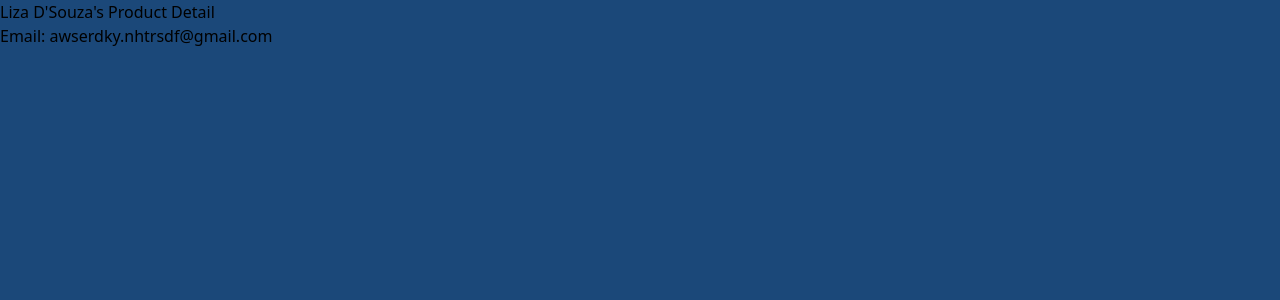
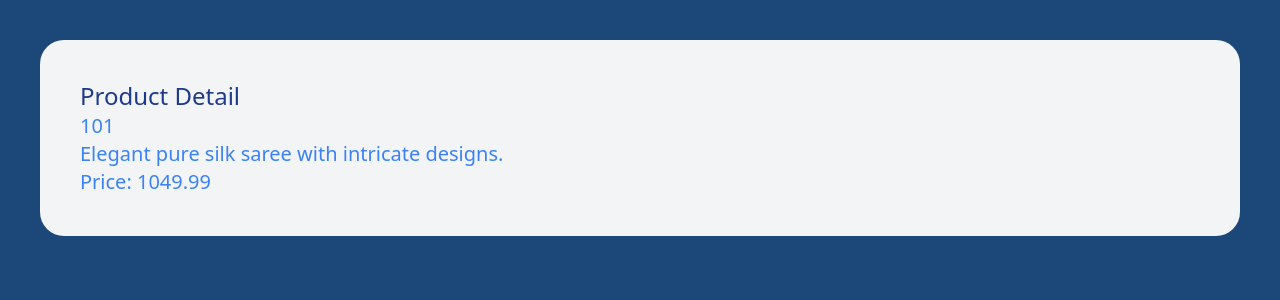
Before and after one commit to braceletProductions/augse-dashboard, a Next.js app: page /product/101 in a window 1280 px wide. Shown: the top 300 px of the page. Built offline with nearby package versions, Linux system fonts and the light colour scheme.

Commit message:
productDetailDummyPage

```diff
--- a/src/pages/product/[productId].jsx
+++ b/src/pages/product/[productId].jsx
@@ -2,6 +2,7 @@
 import React, { useState, useEffect } from "react";
 import { useRouter } from "next/router";
 import customerData from "@/tempData/customerData";
+import productData from "@/tempData/productData";
 
 const ProductDetail = () => {
   const router = useRouter();
@@ -13,6 +14,10 @@ const ProductDetail = () => {
     (customer) => parseInt(customer.productId) === parseInt(productId)
   );
 
+  const matchingProducts = productData.filter(
+    (product) => parseInt(product.id) === parseInt(productId)
+  );
+
   console.log("Customers with matching productId:", matchingCustomers);
 
   if (!matchingCustomers.length) {
@@ -21,11 +26,15 @@ const ProductDetail = () => {
   }
 
   const customer = matchingCustomers[0]; // Take the first matching customer
+  const product = matchingProducts[0]; // Take the first matching customer
 
   return (
-    <div>
-      <h1>{customer.name}'s Product Detail</h1>
-      <p>Email: {customer.email}</p>
+    <div className="bg-gray-100 m-10 p-10 rounded-3xl text-xl text-blue-500">
+      <h1 className="text-blue-900 text-2xl"> Product Detail</h1>
+      <p> {product.id}</p>
+      <p> {product.description}</p>
+      <p>Price: {product.price}</p>
+
       {/* Display other customer details */}
     </div>
   );
--- a/src/pages/shipping/shipping.jsx
+++ b/src/pages/shipping/shipping.jsx
@@ -3,6 +3,7 @@ import Link from "next/link";
 
 import customerData from "@/tempData/customerData";
 import categoryData from "@/tempData/categoryData";
+import productData from "@/tempData/productData"; // Assuming you have this file
 
 const Shipping = () => {
   return (
@@ -12,7 +13,12 @@ const Shipping = () => {
           Shipping is Pending
         </h1>
         <div className="flex flex-col">
-          {customerData.map((customer) => (
+          {customerData.map((customer) => {
+            const product = productData.find(
+              (product) => product.id === customer.productId
+            );
+
+            return (
               <div
                 key={customer.id}
                 className="flex flex-col bg-gray-100 rounded-3xl pt-2 pb-2 mt-1 mb-1"
@@ -27,11 +33,23 @@ const Shipping = () => {
                     </p>
                   </div>
                   <div className="pl-5 pr-7 py-2 flex-col">
-                  <h2 className="text-base font-semibold text-gray-900">
+                    <h2 className="text-base font-semibold text-xl text-blue-900">
                       {categoryData.find(
                         (category) => category.categoryId === customer.productId
                       )?.category || "Unknown Category"}
                     </h2>
+                    <h2 className="text-base font-semibold text-gray-900">
+                      {product?.product || "Unknown Product"}
+                    </h2>
+                    <p className="text-gray-600">
+                      {product?.description || "No description available"}
+                    </p>
+                    <Link
+                      href={`/product/[productId]`}
+                      as={`/product/${customer.productId}`}
+                    >
+                      <h3 clh3ssName="text-blue-600 ml-2">Description</h3>
+                    </Link>
                   </div>
                   <div className="pr-7 flex flex-col mt-3 sm:flex-row sm:space-x-3">
                     <Link
@@ -48,7 +66,8 @@ const Shipping = () => {
                   </div>
                 </div>
               </div>
-          ))}
+            );
+          })}
         </div>
       </div>
     </div>
--- a/src/tempData/productData.jsx
+++ b/src/tempData/productData.jsx
@@ -1,13 +1,14 @@
 const productData = [
   {
-    id: 1,
+    id: 101,
     name: "Pure Silk Saree",
     description: "Elegant pure silk saree with intricate designs.",
-    price: 149.99,
-    imageUrl: "https://example.com/pure-silk-saree.jpg",
+    price: 1049.99,
+    imageUrl:
+      "https://in.images.search.yahoo.com/search/images;_ylt=AwrKALLpQ.dkIWkSa.S7HAx.;_ylu=Y29sbwNzZzMEcG9zAzEEdnRpZAMEc2VjA3BpdnM-?p=saree+image&fr2=piv-web&type=E211IN826G0&fr=mcafee#id=0&iurl=https%3A%2F%2Fcdn.sareeka.com%2Fimage%2Fdata2020%2Fembroidered-silk-saree-141027.jpg&action=click",
   },
   {
-    id: 2,
+    id: 102,
     name: "Semi Silk Saree",
     description: "Beautiful semi silk saree suitable for various occasions.",
     price: 99.99,
```
Also changed, not shown: public/1saree.jpg (added). Lines whose indentation alone changed are shown as unchanged.
